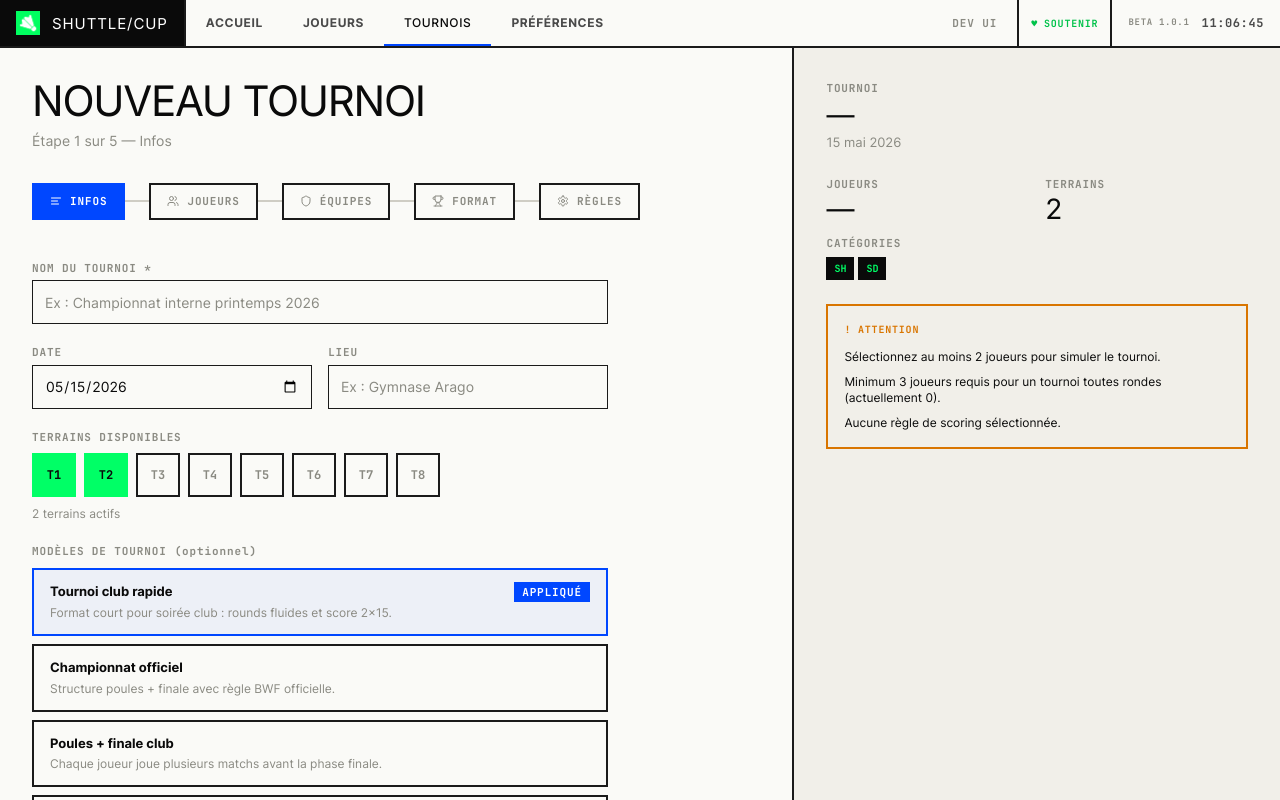
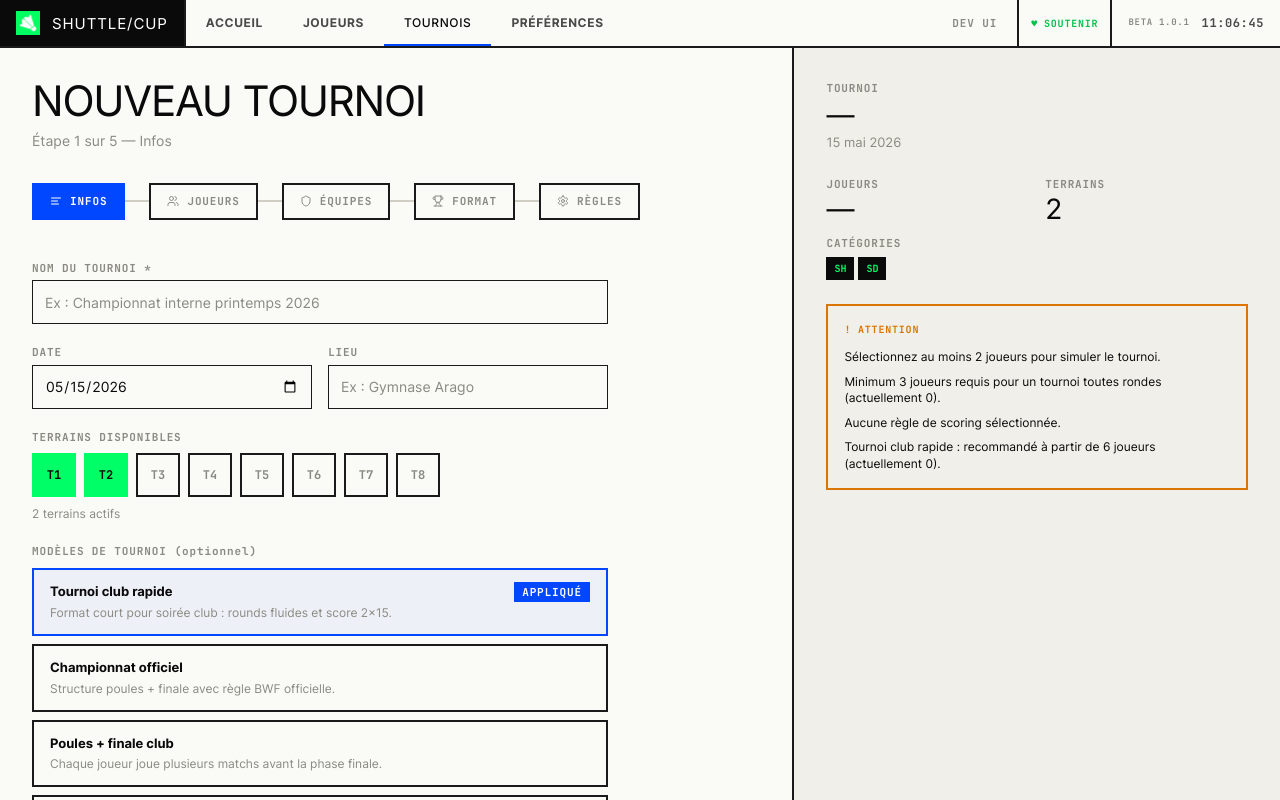
Before and after one commit to Pioupiou44/SHUTTLE-CUP, a React (Vite) app: page /#/tournaments/new in a window 1280 px wide. Both pictures are taken after a click on the button 320 px from the left and 601 px from the top of the page. Built offline with nearby package versions, Linux system fonts and the light colour scheme.

Commit message:
Add model-aware wizard recommendations and safe deselection

```diff
--- a/src/pages/TournamentWizard.tsx
+++ b/src/pages/TournamentWizard.tsx
@@ -102,6 +102,9 @@ type TournamentModelDef = {
   categories: MatchCategory[]
   poolCount: number
   scoringRuleNames: string[]
+  minPlayers: number
+  maxPlayers: number
+  recommendedCourts: number
 }
 
 const TOURNAMENT_MODELS: TournamentModelDef[] = [
@@ -113,6 +116,9 @@ const TOURNAMENT_MODELS: TournamentModelDef[] = [
     categories: ['SH', 'SD'],
     poolCount: 2,
     scoringRuleNames: ['Format club 2×15 (rapide)', 'BWF 3×15 (à partir de 2027)'],
+    minPlayers: 6,
+    maxPlayers: 12,
+    recommendedCourts: 2,
   },
   {
     id: 'officiel-bwf',
@@ -122,6 +128,9 @@ const TOURNAMENT_MODELS: TournamentModelDef[] = [
     categories: ['SH', 'SD', 'DH', 'DD', 'DX'],
     poolCount: 2,
     scoringRuleNames: ['BWF 3×15 (à partir de 2027)', 'BWF Standard 3×21'],
+    minPlayers: 12,
+    maxPlayers: 32,
+    recommendedCourts: 4,
   },
   {
     id: 'poules-finale',
@@ -131,6 +140,9 @@ const TOURNAMENT_MODELS: TournamentModelDef[] = [
     categories: ['SH', 'SD', 'DH'],
     poolCount: 2,
     scoringRuleNames: ['BWF Standard 3×21', 'Set unique 21 points'],
+    minPlayers: 10,
+    maxPlayers: 24,
+    recommendedCourts: 3,
   },
   {
     id: 'open-mixte',
@@ -140,8 +152,24 @@ const TOURNAMENT_MODELS: TournamentModelDef[] = [
     categories: ['DH', 'DD', 'DX'],
     poolCount: 2,
     scoringRuleNames: ['Set unique 15 points', 'Set unique 21 points'],
+    minPlayers: 8,
+    maxPlayers: 24,
+    recommendedCourts: 3,
   },
 ]
+
+function areSameCategories(a: MatchCategory[], b: MatchCategory[]): boolean {
+  if (a.length !== b.length) return false
+  const sa = [...a].sort()
+  const sb = [...b].sort()
+  return sa.every((v, i) => v === sb[i])
+}
+
+function modelStillMatchesData(data: WizardData, model: TournamentModelDef): boolean {
+  return data.format === model.format
+    && data.poolCount === model.poolCount
+    && areSameCategories(data.categories, model.categories)
+}
 
 const BASE_STEPS = [
   { id: 1, label: 'Infos',       icon: AlignLeft },
@@ -177,10 +205,11 @@ function fmtDuration(minutes: number): string {
   return m === 0 ? `~${h}h` : `~${h}h${String(m).padStart(2, '0')}`
 }
 
-function TournamentPreview({ data, selectedPlayers, selectedRule }: {
+function TournamentPreview({ data, selectedPlayers, selectedRule, selectedModel }: {
   data: WizardData
   selectedPlayers: Player[]
   selectedRule: ScoringRule | undefined
+  selectedModel: TournamentModelDef | null
 }) {
   const n = selectedPlayers.length
   const courts = data.courtCount
@@ -339,6 +368,18 @@ function TournamentPreview({ data, selectedPlayers, selectedRule }: {
 
   if (!data.scoringRuleId) {
     warnings.push('Aucune règle de scoring sélectionnée.')
+  }
+
+  if (selectedModel) {
+    if (n < selectedModel.minPlayers) {
+      warnings.push(`${selectedModel.label} : recommandé à partir de ${selectedModel.minPlayers} joueurs (actuellement ${n}).`)
+    }
+    if (n > selectedModel.maxPlayers) {
+      warnings.push(`${selectedModel.label} : recommandé jusqu'à ${selectedModel.maxPlayers} joueurs (actuellement ${n}).`)
+    }
+    if (courts < selectedModel.recommendedCourts) {
+      warnings.push(`${selectedModel.label} : conseillé avec ${selectedModel.recommendedCourts} terrains minimum (actuellement ${courts}).`)
+    }
   }
 
   const sim = simulate()
@@ -456,6 +497,10 @@ function Step1({
   onApplyModel: (modelId: string) => void
   selectedModelId: string | null
 }) {
+  const selectedModel = selectedModelId
+    ? TOURNAMENT_MODELS.find((m) => m.id === selectedModelId) ?? null
+    : null
+
   return (
     <div className="flex flex-col gap-5">
       <Input label="Nom du tournoi *" placeholder="Ex : Championnat interne printemps 2026"
@@ -514,6 +559,16 @@ function Step1({
             )
           })}
         </div>
+        {selectedModel && (
+          <div className="mt-2 border-2 border-line-soft bg-bg-alt px-3 py-2">
+            <p className="font-mono font-bold text-[10px] uppercase tracking-[0.08em] text-ink-3">
+              Modèle actif : {selectedModel.label}
+            </p>
+            <p className="font-sans text-[12px] text-ink-2 mt-1">
+              Recommandé : {selectedModel.minPlayers}-{selectedModel.maxPlayers} joueurs · {selectedModel.recommendedCourts}+ terrains
+            </p>
+          </div>
+        )}
       </div>
     </div>
   )
@@ -1953,6 +2008,13 @@ export function TournamentWizard() {
     }
   }, [rules])
 
+  useEffect(() => {
+    if (!selectedModelId) return
+    const model = TOURNAMENT_MODELS.find((m) => m.id === selectedModelId)
+    if (!model) return
+    if (!modelStillMatchesData(data, model)) setSelectedModelId(null)
+  }, [selectedModelId, data])
+
   const findRuleByNames = (ruleNames: string[]): ScoringRule | undefined => {
     const normalize = (v: string) => v.toLowerCase().replace(/\s+/g, ' ').trim()
     const wanted = ruleNames.map(normalize)
@@ -2048,6 +2110,9 @@ export function TournamentWizard() {
 
   const selectedPlayers = players.filter((p) => data.selectedPlayerIds.includes(p.id))
   const selectedRule = rules.find((r) => r.id === data.scoringRuleId)
+  const selectedModel = selectedModelId
+    ? TOURNAMENT_MODELS.find((m) => m.id === selectedModelId) ?? null
+    : null
 
   return (
     <div className="flex h-full">
@@ -2133,7 +2198,12 @@ export function TournamentWizard() {
 
       {/* Zone droite 40% — aperçu */}
       <div className="flex-[2] bg-bg-alt sticky top-0 h-full overflow-y-auto scrollbar-light">
-        <TournamentPreview data={data} selectedPlayers={selectedPlayers} selectedRule={selectedRule} />
+        <TournamentPreview
+          data={data}
+          selectedPlayers={selectedPlayers}
+          selectedRule={selectedRule}
+          selectedModel={selectedModel}
+        />
       </div>
     </div>
   )
```
